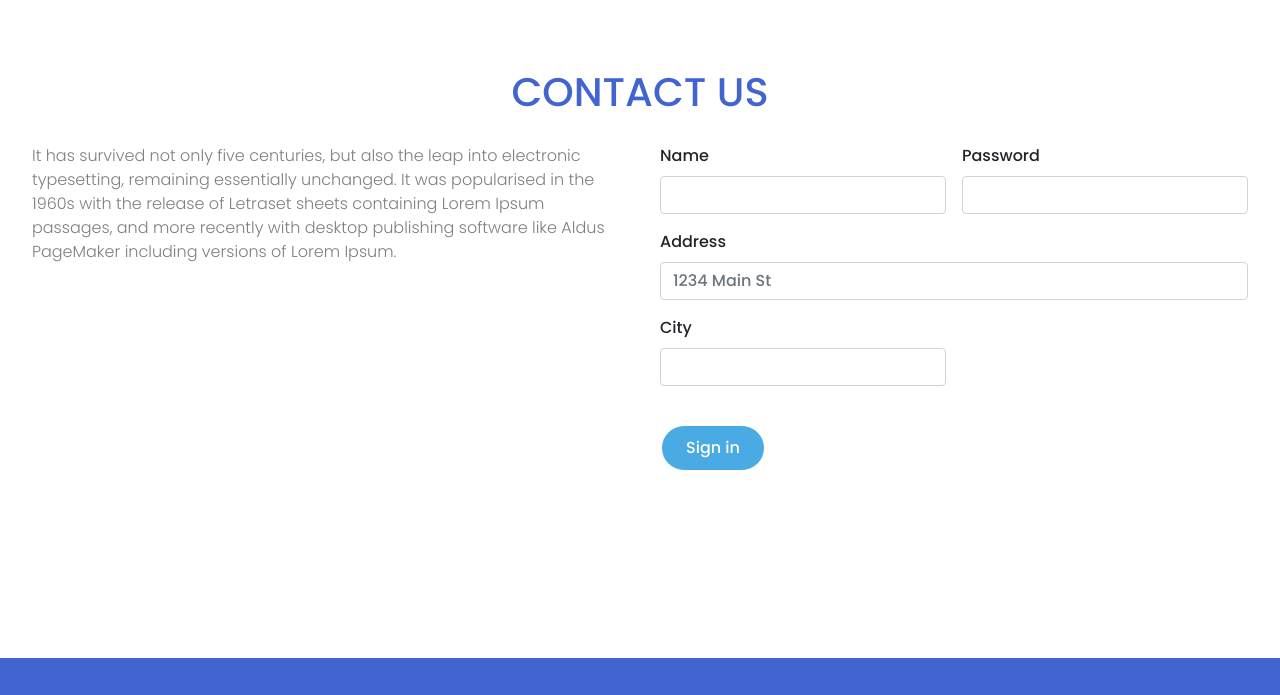
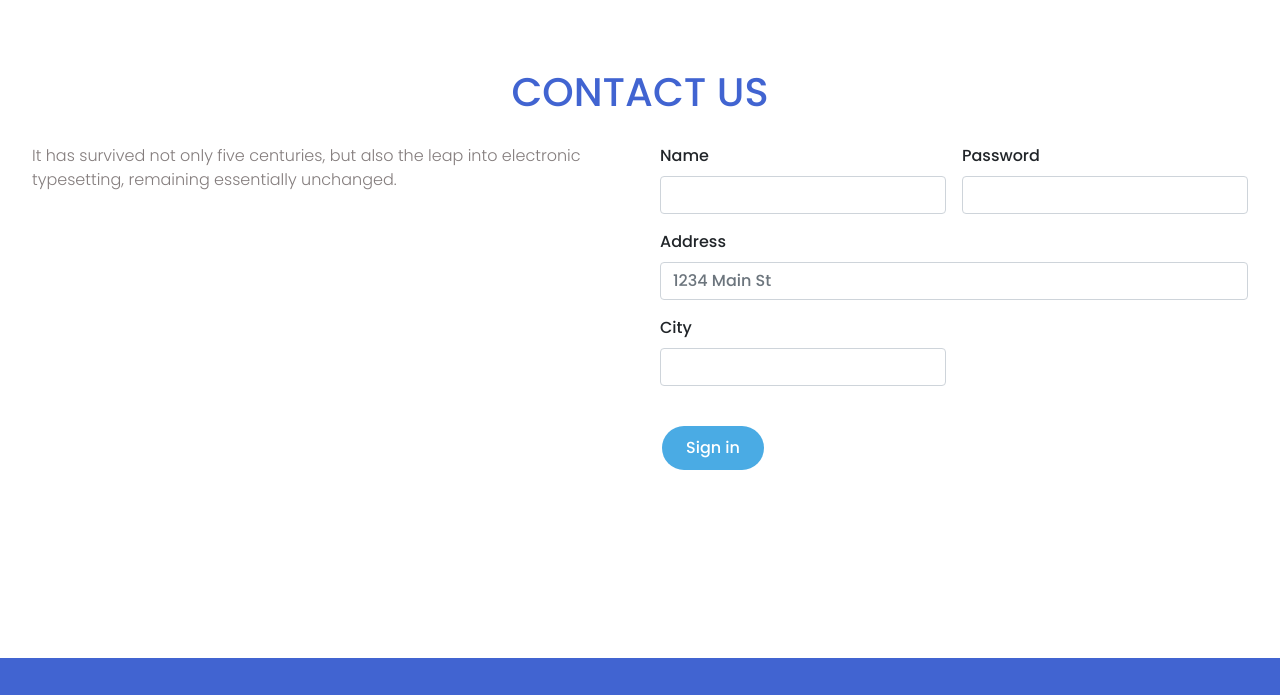
Before and after one commit to dsuarez0807/proyectocoder, a website: page Products.html in a window 1280 px wide. Shown: the part 1446-2141 px from the top of the page. Drawn offline with nearby package versions, Linux system fonts and the light colour scheme.

Commit message:
cambio textos para probar el cambio de commit

```diff
--- a/Products.html
+++ b/Products.html
@@ -80,9 +80,7 @@
               <div class="row-flex">
                   <div class="columInformation">
                       <p class="paragraph-s">It has survived not only five centuries, but also the leap into electronic typesetting,
-                      remaining essentially unchanged. It was popularised in the 1960s with the release of Letraset sheets
-                      containing Lorem Ipsum passages, and more recently with desktop publishing software like Aldus PageMaker
-                      including versions of Lorem Ipsum.</p>
+                      remaining essentially unchanged.</p>
                   </div>
                   <div class="columInformation">
                       <form class="row g-3">
```
Also changed, not shown: index.html (+1 -1 lines).
